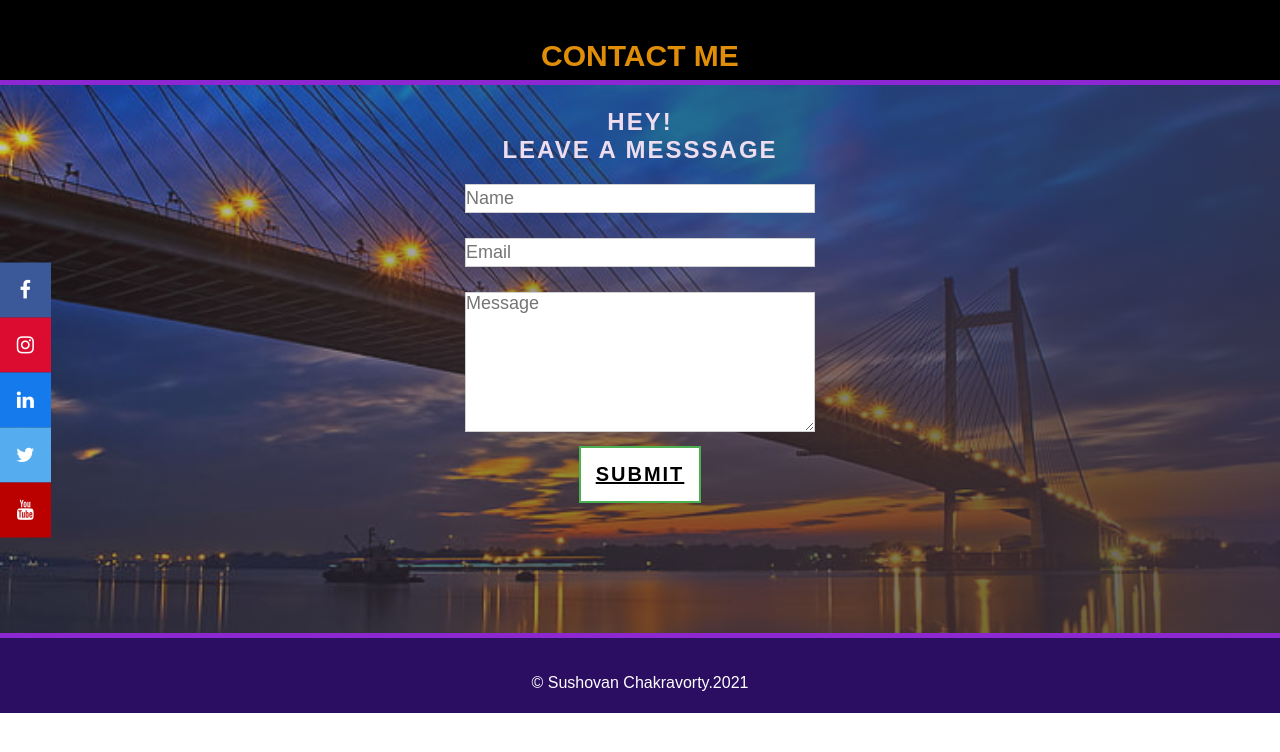
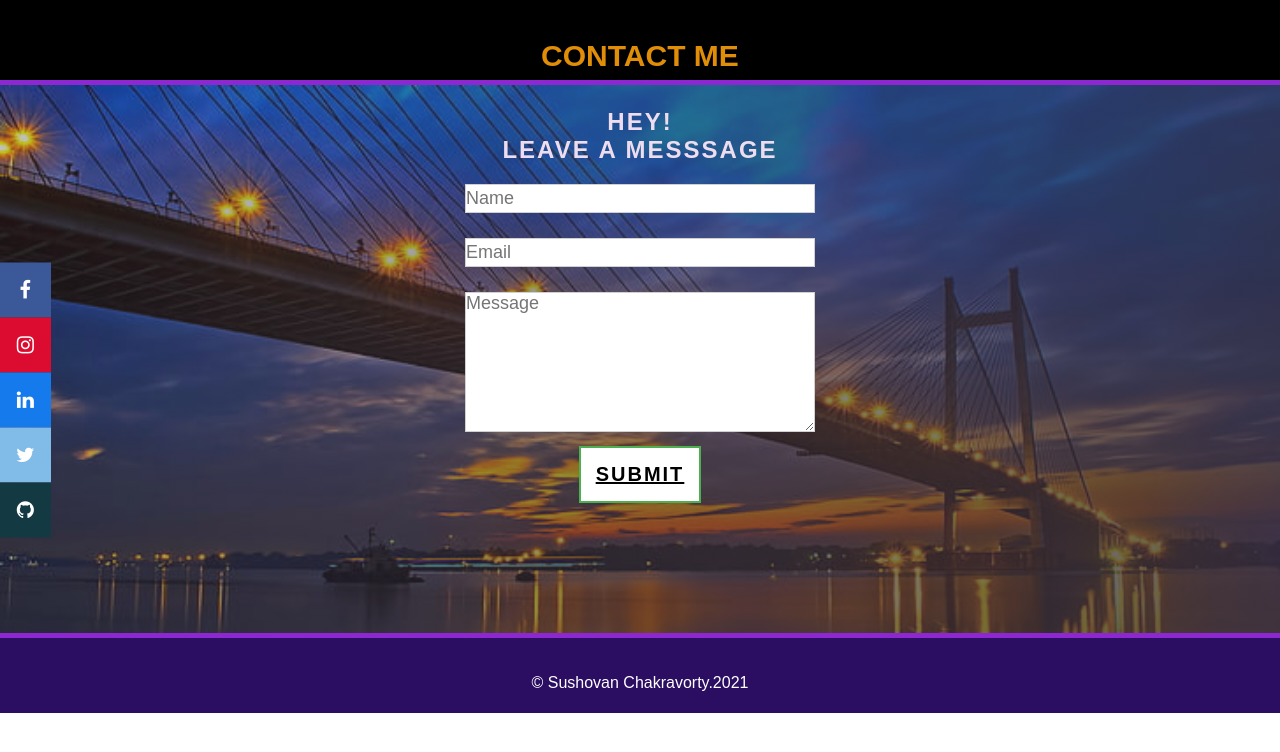
Before and after one commit to Sushovan50/Contact-me, a plain HTML site: page index.html in a window 1280 px wide. Drawn offline with Linux system fonts and the light colour scheme.

Commit message:
Update index.html

```diff
--- a/index.html
+++ b/index.html
@@ -37,12 +37,12 @@
 
 <!-- The social media icon bar -->
 <div class="icon-bar">
-  <a href="#" class="facebook"><i class="fa fa-facebook"></i></a>
+  <a href="https://www.facebook.com/sushovan.chakravorty.3" class="facebook"><i class="fa fa-facebook"></i></a>
 
-  <a href="#" class="instagram"><i class="fa fa-instagram"></i></a>
-  <a href="#" class="linkedin"><i class="fa fa-linkedin"></i></a>
-  <a href="#" class="twitter"><i class="fa fa-twitter"></i></a>
-  <a href="#" class="youtube"><i class="fa fa-youtube"></i></a>
+  <a href="https://www.instagram.com/sushychacks_19/?hl=en" class="instagram"><i class="fa fa-instagram"></i></a>
+  <a href="https://www.linkedin.com/in/sushovan-chakravorty-b8ba63195/" class="linkedin"><i class="fa fa-linkedin"></i></a>
+  <a href="https://twitter.com/ChandraLeelesh" class="twitter"><i class="fa fa-twitter"></i></a>
+  <a href="https://github.com/Sushovan50" class="github"><i class="fa fa-github"></i></a>
 </div>
     </div>
     <div class = "footer">
@@ -84,7 +84,7 @@
 }
 
 .twitter {
-  background: #55ACEE;
+  background: #81bbe7;
   color: white;
 }
 
@@ -98,8 +98,8 @@
   color: white;
 }
 
-.youtube {
-  background: #bb0000;
+.github {
+  background: #133942;
   color: white;
 }
 
```
